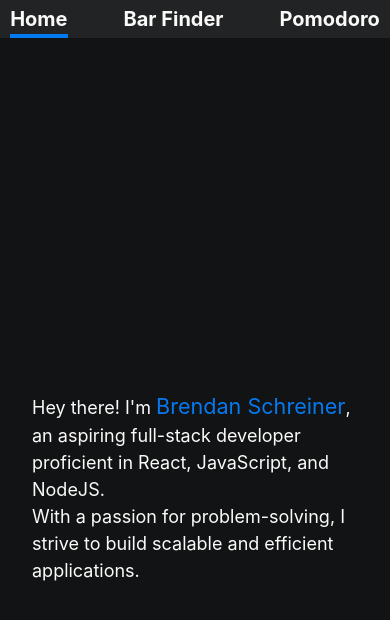
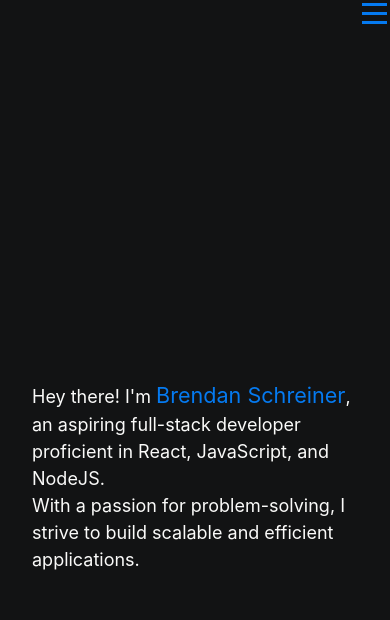
Before and after one commit to Brendanpskreener/personal-site, a React (Vite) app: page / in a window 390 px wide. Shown: the top 620 px of the page. Built offline with nearby package versions, Linux system fonts and the light colour scheme.

Commit message:
Mobile nav (#11)
* working version

* added burger

```diff
--- a/src/components/UI/MainNavigation.jsx
+++ b/src/components/UI/MainNavigation.jsx
@@ -1,10 +1,21 @@
 import { NavLink } from 'react-router-dom'
 import classes from './MainNavigation.module.css'
+import { useState } from 'react'
 
 export default function MainNavigation() {
+  const [isOpen, setIsOpen] = useState(false)
+  function toggleMenu() {
+    setIsOpen((prevState) => !prevState)
+  }
 
   return (
-    <div className={classes.list}>
+    <>
+      <div className={classes.trigger} onClick={toggleMenu}>
+        <span className={classes.burger}></span>
+        <span className={classes.burger}></span>
+        <span className={classes.burger}></span>
+      </div>
+      <div className={isOpen ? classes.open : classes.list}>
         <NavLink
           to='/'
           className={({ isActive }) => isActive ? classes.active : undefined}
@@ -22,5 +33,7 @@ export default function MainNavigation() {
           Pomodoro
         </NavLink>
       </div>
+    </>
+
   )
 }
--- a/src/components/UI/MainNavigation.module.css
+++ b/src/components/UI/MainNavigation.module.css
@@ -1,10 +1,13 @@
 .list {
-  list-style: none;
+  display: flex;
+  flex-direction: column;
+  position: absolute;
+  right: 0;
+  width: 0;
   background-color: rgb(34 35 36);
-  display: flex;
-  justify-content: center;
-  margin: 0;
-  gap: 3.5rem;
+  transition: all 0.3s ease-in;
+  overflow: hidden;
+  white-space: nowrap;
 }
 
 .list a {
@@ -23,8 +26,70 @@
   border-bottom-color: rgb(5 122 240);
 }
 
+.trigger {
+  display: flex;
+  flex-direction: column;
+  align-items: flex-end;
+}
+
+.burger {
+  display: block;
+  width: 25px;
+  height: 3px;
+  margin: 3px;
+  background-color: rgb(5 122 240);
+}
+
+.open {
+  display: flex;
+  flex-direction: column;
+  position: absolute;
+  right: 0;
+  width: 114px;
+  background-color: rgb(34 35 36);
+  transition: all 0.3s ease-in;
+  overflow: hidden;
+  white-space: nowrap;
+}
+
+.open a {
+  color: inherit;
+  text-decoration: none;
+  font-weight: 700;
+  font-size: 1.25rem;
+  border: 0px solid;
+  border-color: transparent;
+  border-top-width: 4px;
+  border-bottom-width: 4px;
+  box-sizing: border-box;
+}
+
+.open a.active {
+  border-bottom-color: rgb(5 122 240);
+}
+
 @media (min-width: 900px) {
   .list a:hover {
     border-bottom-color: rgb(5 122 240);
   }
+
+  .trigger {
+    display: none;
+  }
+
+  .list {
+    white-space: unset;
+    overflow: unset;
+    transition: unset;
+    right: unset;
+    width: unset;
+    position: unset;
+    flex-direction: unset;
+    list-style: none;
+    background-color: rgb(34 35 36);
+    display: flex;
+    justify-content: center;
+    margin: 0;
+    gap: 3.5rem;
+  }
 }
```
Lines whose indentation alone changed are shown as unchanged.
